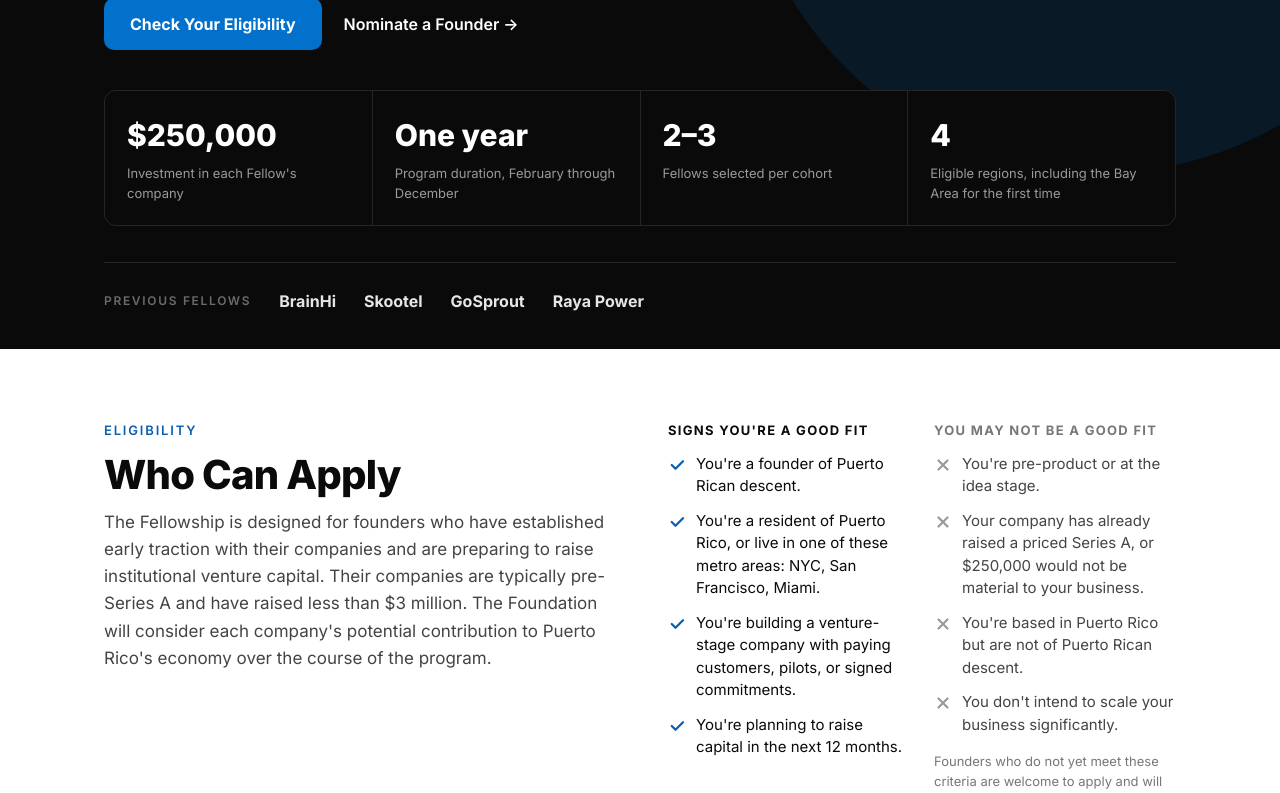
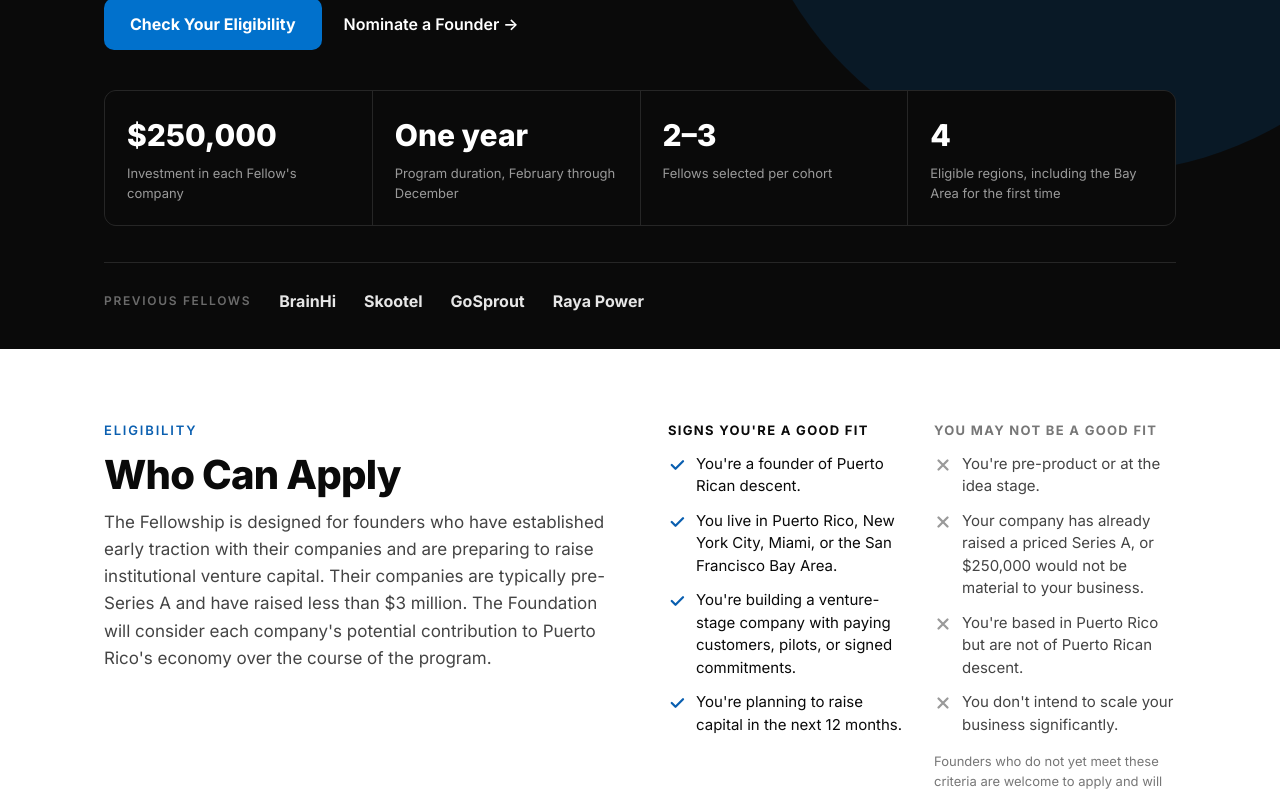
Before and after one commit to vsemercado-1/bvf-applications, a Next.js app: page / in a window 1280 px wide. Shown: the part 499-1292 px from the top of the page. Built offline with nearby package versions, Linux system fonts and the light colour scheme.

Commit message:
Standardize region wording across landing and not-eligible pages

```diff
--- a/app/not-eligible/page.tsx
+++ b/app/not-eligible/page.tsx
@@ -14,7 +14,7 @@ export default async function NotEligible({ searchParams }: { searchParams: Prom
         </h1>
         <p className="body" style={{ fontSize: 17, lineHeight: 1.6 }}>
           {isRegion
-            ? "The 2027 cohort is open to founders living in Puerto Rico or the New York City, Miami, and San Francisco metro areas. We hope to expand further in future years."
+            ? "The 2027 cohort is open to founders living in Puerto Rico, New York City, Miami, or the San Francisco Bay Area. We hope to expand further in future years."
             : "The Fellowship was created to support Puerto Rican entrepreneurs specifically, and that requirement applies to every cohort."}{" "}
           Thank you for your interest in the program.
         </p>
--- a/app/page.tsx
+++ b/app/page.tsx
@@ -24,7 +24,7 @@ export default function Home() {
           <h1>Bravo Venture Fellowship</h1>
           <p className="lede">$250,000 in early-stage funding and a one-year fellowship for founders of Puerto Rican descent.</p>
           <p className="desc">
-            An initiative of the <a href="https://www.bravofamilyfoundation.org">Bravo Family Foundation</a>, the Fellowship supports Puerto Rican entrepreneurs building ambitious companies in Puerto Rico or the New York City, Miami, and San Francisco metro areas as they prepare to raise institutional capital.
+            An initiative of the <a href="https://www.bravofamilyfoundation.org">Bravo Family Foundation</a>, the Fellowship supports Puerto Rican entrepreneurs building ambitious companies in Puerto Rico, New York City, Miami, or the San Francisco Bay Area as they prepare to raise institutional capital.
           </p>
           <div className="hero-ctas">
             <Link href="#apply" className="btn btn-accent">Check Your Eligibility</Link>
@@ -56,7 +56,7 @@ export default function Home() {
             <div className="list">
               <div className="list-title">Signs you&apos;re a good fit</div>
               <div className="list-item"><Check />You&apos;re a founder of Puerto Rican descent.</div>
-              <div className="list-item"><Check />You&apos;re a resident of Puerto Rico, or live in one of these metro areas: NYC, San Francisco, Miami.</div>
+              <div className="list-item"><Check />You live in Puerto Rico, New York City, Miami, or the San Francisco Bay Area.</div>
               <div className="list-item"><Check />You&apos;re building a venture-stage company with paying customers, pilots, or signed commitments.</div>
               <div className="list-item"><Check />You&apos;re planning to raise capital in the next 12 months.</div>
             </div>
```
